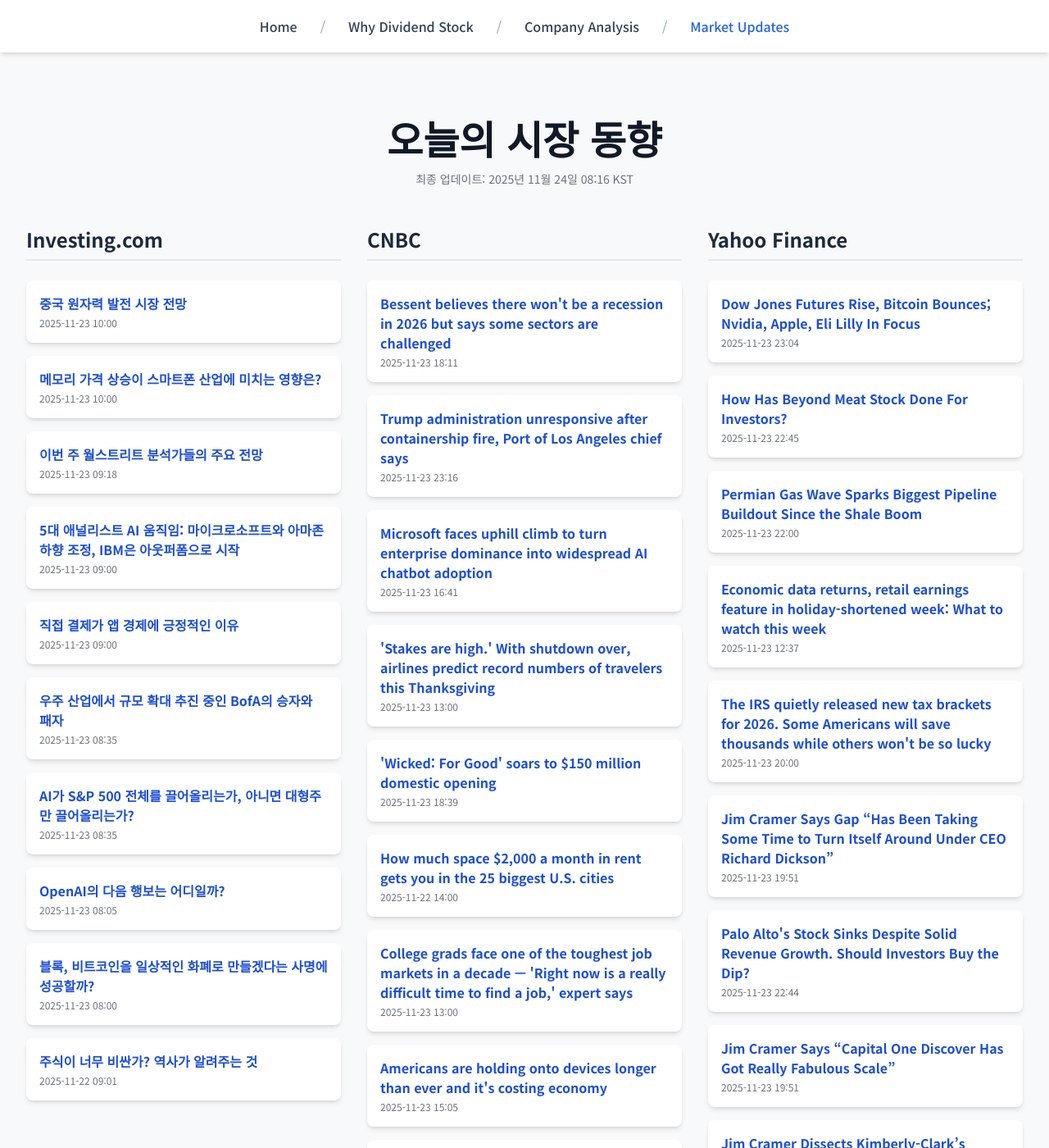
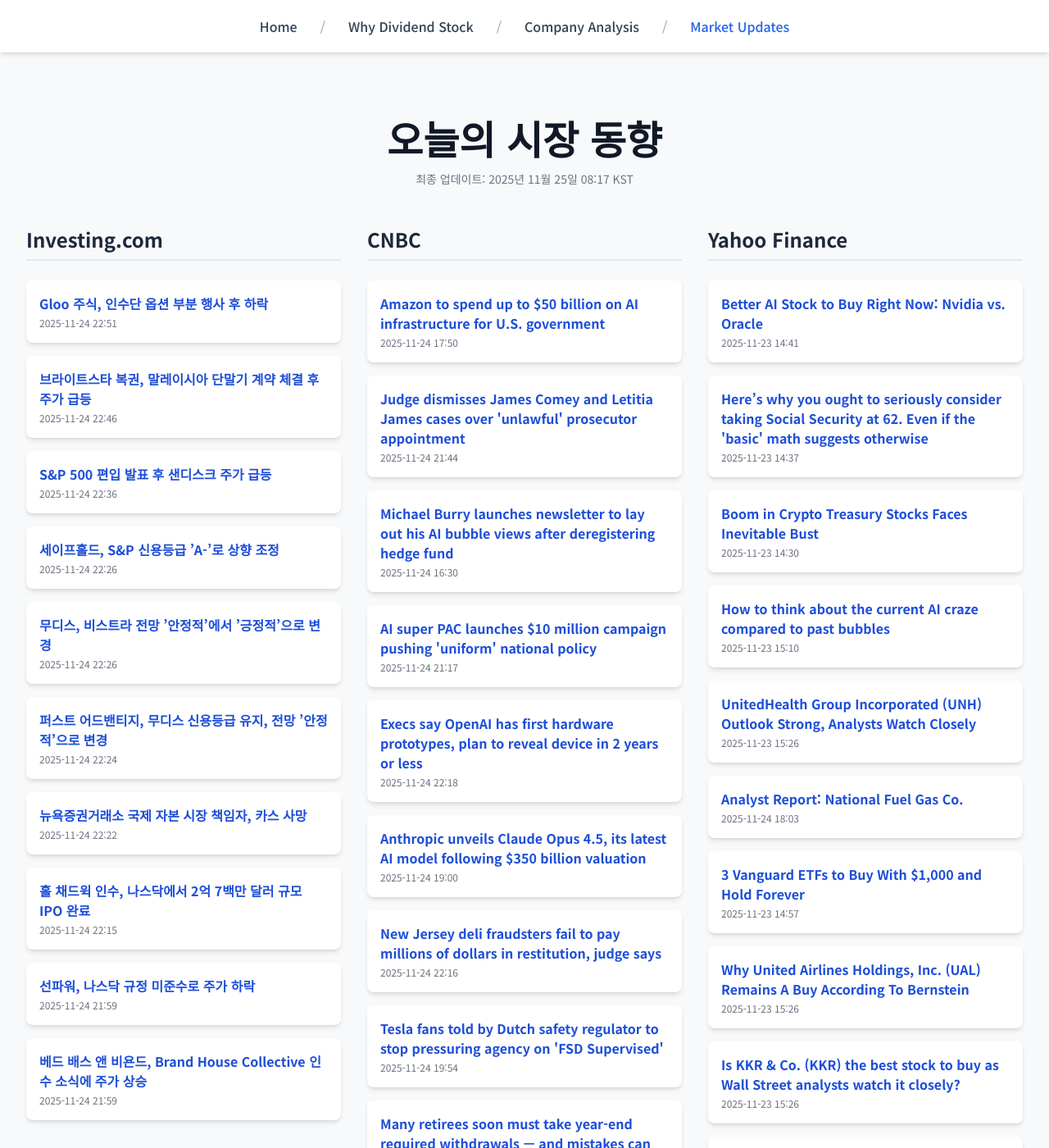
Before and after one commit to Kay-Hwang/my-company-analysis, a Jekyll site: the page built from market-updates.html, in a window 1280 px wide and 1400 px high. Shown: the whole window at 82% size. Built offline with Jekyll 4.4.1, drawn with Linux system fonts in a browser that asks for light colours; nearby versions of some CDN libraries; a script that is not in the unit is left out; some of the changed text lies outside the part shown.

Commit message:
Update daily data

```diff
--- a/_data/latest_data.json
+++ b/_data/latest_data.json
@@ -1,190 +1,190 @@
 {
-  "lastUpdated": "2025년 11월 24일 08:16 KST",
+  "lastUpdated": "2025년 11월 25일 08:17 KST",
   "news": {
     "investing": [
       {
-        "title": "중국 원자력 발전 시장 전망",
-        "link": "https://kr.investing.com/news/stock-market-news/article-1729245",
-        "pubDate": "2025-11-23 10:00:08",
-        "summary": "중국 원자력 발전 시장 전망"
+        "title": "Gloo 주식, 인수단 옵션 부분 행사 후 하락",
+        "link": "https://kr.investing.com/news/stock-market-news/article-93CH-1731055",
+        "pubDate": "2025-11-24 22:51:27",
+        "summary": "Gloo 주식, 인수단 옵션 부분 행사 후 하락"
       },
       {
-        "title": "메모리 가격 상승이 스마트폰 산업에 미치는 영향은?",
-        "link": "https://kr.investing.com/news/stock-market-news/article-1729244",
-        "pubDate": "2025-11-23 10:00:05",
-        "summary": "메모리 가격 상승이 스마트폰 산업에 미치는 영향은?"
+        "title": "브라이트스타 복권, 말레이시아 단말기 계약 체결 후 주가 급등",
+        "link": "https://kr.investing.com/news/stock-market-news/article-93CH-1731045",
+        "pubDate": "2025-11-24 22:46:45",
+        "summary": "브라이트스타 복권, 말레이시아 단말기 계약 체결 후 주가 급등"
       },
       {
-        "title": "이번 주 월스트리트 분석가들의 주요 전망",
-        "link": "https://kr.investing.com/news/stock-market-news/article-1729241",
-        "pubDate": "2025-11-23 09:18:22",
-        "summary": "이번 주 월스트리트 분석가들의 주요 전망"
+        "title": "S&P 500 편입 발표 후 샌디스크 주가 급등",
+        "link": "https://kr.investing.com/news/stock-market-news/article-1731026",
+        "pubDate": "2025-11-24 22:36:38",
+        "summary": "S&P 500 편입 발표 후 샌디스크 주가 급등"
       },
       {
-        "title": "5대 애널리스트 AI 움직임: 마이크로소프트와 아마존 하향 조정, IBM은 아웃퍼폼으로 시작",
-        "link": "https://kr.investing.com/news/stock-market-news/article-1729239",
-        "pubDate": "2025-11-23 09:00:11",
-        "summary": "5대 애널리스트 AI 움직임: 마이크로소프트와 아마존 하향 조정, IBM은 아웃퍼폼으로 시작"
+        "title": "세이프홀드, S&P 신용등급 ’A-’로 상향 조정",
+        "link": "https://kr.investing.com/news/stock-market-news/article-93CH-1731013",
+        "pubDate": "2025-11-24 22:26:52",
+        "summary": "세이프홀드, S&P 신용등급 ’A-’로 상향 조정"
       },
       {
-        "title": "직접 결제가 앱 경제에 긍정적인 이유",
-        "link": "https://kr.investing.com/news/stock-market-news/article-1729236",
-        "pubDate": "2025-11-23 09:00:05",
-        "summary": "직접 결제가 앱 경제에 긍정적인 이유"
+        "title": "무디스, 비스트라 전망 ’안정적’에서 ’긍정적’으로 변경",
+        "link": "https://kr.investing.com/news/stock-market-news/article-93CH-1731012",
+        "pubDate": "2025-11-24 22:26:11",
+        "summary": "무디스, 비스트라 전망 ’안정적’에서 ’긍정적’으로 변경"
       },
       {
-        "title": "우주 산업에서 규모 확대 추진 중인 BofA의 승자와 패자",
-        "link": "https://kr.investing.com/news/stock-market-news/article-1729233",
-        "pubDate": "2025-11-23 08:35:07",
-        "summary": "우주 산업에서 규모 확대 추진 중인 BofA의 승자와 패자"
+        "title": "퍼스트 어드밴티지, 무디스 신용등급 유지, 전망 ’안정적’으로 변경",
+        "link": "https://kr.investing.com/news/stock-market-news/article-93CH-1731010",
+        "pubDate": "2025-11-24 22:24:50",
+        "summary": "퍼스트 어드밴티지, 무디스 신용등급 유지, 전망 ’안정적’으로 변경"
       },
       {
-        "title": "AI가 S&P 500 전체를 끌어올리는가, 아니면 대형주만 끌어올리는가?",
-        "link": "https://kr.investing.com/news/stock-market-news/article-1729234",
-        "pubDate": "2025-11-23 08:35:04",
-        "summary": "AI가 S&P 500 전체를 끌어올리는가, 아니면 대형주만 끌어올리는가?"
+        "title": "뉴욕증권거래소 국제 자본 시장 책임자, 카스 사망",
+        "link": "https://kr.investing.com/news/stock-market-news/article-93CH-1731009",
+        "pubDate": "2025-11-24 22:22:39",
+        "summary": "뉴욕증권거래소 국제 자본 시장 책임자, 카스 사망"
       },
       {
-        "title": "OpenAI의 다음 행보는 어디일까?",
-        "link": "https://kr.investing.com/news/stock-market-news/article-1729225",
-        "pubDate": "2025-11-23 08:05:03",
-        "summary": "OpenAI의 다음 행보는 어디일까?"
+        "title": "홀 채드윅 인수, 나스닥에서 2억 7백만 달러 규모 IPO 완료",
+        "link": "https://kr.investing.com/news/stock-market-news/article-432SI-1731000",
+        "pubDate": "2025-11-24 22:15:07",
+        "summary": "홀 채드윅 인수, 나스닥에서 2억 7백만 달러 규모 IPO 완료"
       },
       {
-        "title": "블록, 비트코인을 일상적인 화폐로 만들겠다는 사명에 성공할까?",
-        "link": "https://kr.investing.com/news/stock-market-news/article-1729223",
-        "pubDate": "2025-11-23 08:00:09",
-        "summary": "블록, 비트코인을 일상적인 화폐로 만들겠다는 사명에 성공할까?"
+        "title": "선파워, 나스닥 규정 미준수로 주가 하락",
+        "link": "https://kr.investing.com/news/stock-market-news/article-93CH-1730975",
+        "pubDate": "2025-11-24 21:59:41",
+        "summary": "선파워, 나스닥 규정 미준수로 주가 하락"
       },
       {
-        "title": "주식이 너무 비싼가? 역사가 알려주는 것",
-        "link": "https://kr.investing.com/news/stock-market-news/article-1729160",
-        "pubDate": "2025-11-22 09:01:43",
-        "summary": "주식이 너무 비싼가? 역사가 알려주는 것"
+        "title": "베드 배스 앤 비욘드, Brand House Collective 인수 소식에 주가 상승",
+        "link": "https://kr.investing.com/news/stock-market-news/article-93CH-1730973",
+        "pubDate": "2025-11-24 21:59:03",
+        "summary": "베드 배스 앤 비욘드, Brand House Collective 인수 소식에 주가 상승"
       }
     ],
     "cnbc": [
       {
-        "title": "Bessent believes there won't be a recession in 2026 but says some sectors are challenged",
-        "link": "https://www.cnbc.com/2025/11/23/bessent-economy-no-recession-2026.html",
-        "pubDate": "Sun, 23 Nov 2025 18:11:03 GMT",
-        "summary": "Treasury Secretary Scott Bessent said the U.S. was not at risk of entering a recession in 2026 and that Americans would soon benefit from Trump's policies."
+        "title": "Amazon to spend up to $50 billion on AI infrastructure for U.S. government",
+        "link": "https://www.cnbc.com/2025/11/24/amazon-to-spend-up-to-50-billion-on-ai-services-for-us-government.html",
+        "pubDate": "Mon, 24 Nov 2025 17:50:47 GMT",
+        "summary": "The project will add 1.3 gigawatts of capacity across new data centers, with Amazon expected to break ground in 2026."
       },
       {
-        "title": "Trump administration unresponsive after containership fire, Port of Los Angeles chief says",
-        "link": "https://www.cnbc.com/2025/11/23/trump-port-of-los-angeles-containership-fire.html",
-        "pubDate": "Sun, 23 Nov 2025 23:16:23 GMT",
-        "summary": "As a containership continues to burn, the head of the Port of Los Angeles has repeatedly asked the Trump administration for help."
+        "title": "Judge dismisses James Comey and Letitia James cases over 'unlawful' prosecutor appointment",
+        "link": "https://www.cnbc.com/2025/11/24/trump-comey-james-indictments-halligan.html",
+        "pubDate": "Mon, 24 Nov 2025 21:44:18 GMT",
+        "summary": "Senior U.S. District Judge Cameron Currie ruled that Lindsey Halligan, the interim U.S. attorney who brought both indictments, was invalidly appointed."
       },
       {
-        "title": "Microsoft faces uphill climb to turn enterprise dominance into widespread AI chatbot adoption",
-        "link": "https://www.cnbc.com/2025/11/23/microsoft-faces-uphill-climb-to-win-in-ai-chatbots-with-copilot.html",
-        "pubDate": "Sun, 23 Nov 2025 16:41:58 GMT",
-        "summary": "At Microsoft's annual Ignite conference this week, IT buyers explained why Microsoft isn't seeing runaway success with its Copilot AI assistant."
+        "title": "Michael Burry launches newsletter to lay out his AI bubble views after deregistering hedge fund",
+        "link": "https://www.cnbc.com/2025/11/24/michael-burry-launches-newsletter-to-lay-out-his-ai-bubble-views-after-deregistering-hedge-fund.html",
+        "pubDate": "Mon, 24 Nov 2025 16:30:25 GMT",
+        "summary": "\"The Big Short\" investor is capitalizing on the massive audience he's built on X, where 1.6 million followers have long parsed his cryptic posts."
       },
       {
-        "title": "'Stakes are high.' With shutdown over, airlines predict record numbers of travelers this Thanksgiving",
-        "link": "https://www.cnbc.com/2025/11/23/thanksgiving-air-travel-after-shutdown.html",
-        "pubDate": "Sun, 23 Nov 2025 13:00:01 GMT",
-        "summary": "Airline executives are hoping for a smooth Thanksgiving after a rocky fall because of the government shutdown."
+        "title": "AI super PAC launches $10 million campaign pushing 'uniform' national policy",
+        "link": "https://www.cnbc.com/2025/11/24/ai-pac-trump-congress-midterms.html",
+        "pubDate": "Mon, 24 Nov 2025 21:17:41 GMT",
+        "summary": "The PAC is mobilizing as President Donald Trump's White House and congressional Republicans are working to suppress states' ability to implement AI laws."
       },
       {
-        "title": "'Wicked: For Good' soars to $150 million domestic opening",
-        "link": "https://www.cnbc.com/2025/11/23/universals-wicked-for-good-soars-to-150-million-domestic-opening.html",
-        "pubDate": "Sun, 23 Nov 2025 18:39:24 GMT",
-        "summary": "Universal's \"Wicked: For Good\" tallied an estimated $150 million domestic opening during its first three days in theaters."
+        "title": "Execs say OpenAI has first hardware prototypes, plan to reveal device in 2 years or less",
+        "link": "https://www.cnbc.com/2025/11/24/openai-hardware-jony-ive-sam-altman-emerson-collective.html",
+        "pubDate": "Mon, 24 Nov 2025 22:18:48 GMT",
+        "summary": "Altman declined to answer a question about what exactly OpenAI is building, but said the company is targeting a calmer \"vibe\" than smartphones."
       },
       {
-        "title": "How much space $2,000 a month in rent gets you in the 25 biggest U.S. cities",
-        "link": "https://www.cnbc.com/2025/11/22/how-much-space-2000-a-month-in-rent-gets-in-25-biggest-us-cities.html",
-        "pubDate": "Sat, 22 Nov 2025 14:00:01 GMT",
-        "summary": "Take a look at where you can get the most and least space in major American cities if you're renting with a $2,000 budget."
+        "title": "Anthropic unveils Claude Opus 4.5, its latest AI model following $350 billion valuation",
+        "link": "https://www.cnbc.com/2025/11/24/anthropic-unveils-claude-opus-4point5-its-latest-ai-model.html",
+        "pubDate": "Mon, 24 Nov 2025 19:00:01 GMT",
+        "summary": "Anthropic says its new Claude Opus 4.5 excels at coding, using computers and assisting users with complex enterprise tasks."
       },
       {
-        "title": "College grads face one of the toughest job markets in a decade — 'Right now is a really difficult time to find a job,' expert says",
-        "link": "https://www.cnbc.com/2025/11/23/college-graduates-are-struggling-to-find-jobs-ai-is-partly-to-blame.html",
-        "pubDate": "Sun, 23 Nov 2025 13:00:01 GMT",
-        "summary": "This year, those armed with a newly minted diploma face one of the toughest job markets in a decade."
+        "title": "New Jersey deli fraudsters fail to pay millions of dollars in restitution, judge says",
+        "link": "https://www.cnbc.com/2025/11/24/new-jersey-deli-fraud-coker-restitution-judge.html",
+        "pubDate": "Mon, 24 Nov 2025 22:16:04 GMT",
+        "summary": "Peter Coker Sr. and Peter Coker Jr. owe more than $5 million in restitution to retail investors and to the investment arms of Duke and Vanderbilt universities."
       },
       {
-        "title": "Americans are holding onto devices longer than ever and it's costing economy",
-        "link": "https://www.cnbc.com/2025/11/23/how-device-hoarding-by-americans-is-costing-economy.html",
-        "pubDate": "Sun, 23 Nov 2025 15:05:47 GMT",
-        "summary": "Americans are holding onto devices longer than ever before, and while it may be consumer smart, it comes at a cost to work productivity and the U.S. economy."
+        "title": "Tesla fans told by Dutch safety regulator to stop pressuring agency on 'FSD Supervised'",
+        "link": "https://www.cnbc.com/2025/11/24/tesla-fans-told-by-dutch-safety-agency-end-pressure-fsd-supervised.html",
+        "pubDate": "Mon, 24 Nov 2025 19:54:42 GMT",
+        "summary": "Dutch automotive safety regulator RDW said that Tesla is working to gain approval to make its \"FSD Supervised\" systems available in the Netherlands."
       },
       {
-        "title": "More companies are shifting workers to passwordless authentication",
-        "link": "https://www.cnbc.com/2025/11/23/passwords-corporate-cybersecurity-employee-authentication.html",
-        "pubDate": "Sun, 23 Nov 2025 15:05:24 GMT",
-        "summary": "Both workers and business leaders are tired of device passwords. More companies are doing away with them and, in the process, improving cybersecurity."
+        "title": "Many retirees soon must take year-end required withdrawals — and mistakes can be costly",
+        "link": "https://www.cnbc.com/2025/11/24/biggest-required-minimum-distribution-mistakes-.html",
+        "pubDate": "Mon, 24 Nov 2025 12:00:01 GMT",
+        "summary": "Many retirees soon must take required minimum distributions and mistakes can be costly. Here's how to avoid them."
       },
       {
-        "title": "IRS crackdown on popular crypto 'tax cheat' begins with 2025 filing year",
-        "link": "https://www.cnbc.com/2025/11/22/new-irs-requirements-crypto-tax-cheat-risky-this-year-filing.html",
-        "pubDate": "Sat, 22 Nov 2025 17:45:21 GMT",
-        "summary": "A new IRS requirement covering crypto transactions starting with the 2025 tax year has big consequences for how investors report digital assets transactions."
+        "title": "Shoppers curtail Black Friday plans to stretch spending: ‘They are using every tool that they can,’ expert says",
+        "link": "https://www.cnbc.com/2025/11/24/black-friday-spending-pullback.html",
+        "pubDate": "Mon, 24 Nov 2025 17:02:33 GMT",
+        "summary": "Amid concerns about the economy, persistent inflation and the latest wave of tariff hikes, shoppers plan to spend a little less this year."
       }
     ],
     "yahoo": [
       {
-        "title": "Dow Jones Futures Rise, Bitcoin Bounces; Nvidia, Apple, Eli Lilly In Focus",
-        "link": "https://www.investors.com/market-trend/stock-market-today/dow-jones-futures-bitcoin-nvidia-apple-eli-lilly/?src=A00220&yptr=yahoo",
-        "pubDate": "2025-11-23T23:04:34Z",
-        "summary": "Dow Jones Futures Rise, Bitcoin Bounces; Nvidia, Apple, Eli Lilly In Focus"
+        "title": "Better AI Stock to Buy Right Now: Nvidia vs. Oracle",
+        "link": "https://finance.yahoo.com/news/better-ai-stock-buy-now-144100479.html",
+        "pubDate": "2025-11-23T14:41:00Z",
+        "summary": "Better AI Stock to Buy Right Now: Nvidia vs. Oracle"
       },
       {
-        "title": "How Has Beyond Meat Stock Done For Investors?",
-        "link": "https://finance.yahoo.com/news/beyond-meat-stock-done-investors-224500038.html",
-        "pubDate": "2025-11-23T22:45:00Z",
-        "summary": "How Has Beyond Meat Stock Done For Investors?"
+        "title": "Here’s why you ought to seriously consider taking Social Security at 62. Even if the 'basic' math suggests otherwise",
+        "link": "https://finance.yahoo.com/news/why-ought-seriously-consider-taking-143700092.html",
+        "pubDate": "2025-11-23T14:37:00Z",
+        "summary": "Here’s why you ought to seriously consider taking Social Security at 62. Even if the 'basic' math suggests otherwise"
       },
       {
-        "title": "Permian Gas Wave Sparks Biggest Pipeline Buildout Since the Shale Boom",
-        "link": "https://finance.yahoo.com/news/permian-gas-wave-sparks-biggest-220000765.html",
-        "pubDate": "2025-11-23T22:00:00Z",
-        "summary": "Permian Gas Wave Sparks Biggest Pipeline Buildout Since the Shale Boom"
+        "title": "Boom in Crypto Treasury Stocks Faces Inevitable Bust",
+        "link": "https://finance.yahoo.com/news/boom-crypto-treasury-stocks-faces-143000428.html",
+        "pubDate": "2025-11-23T14:30:00Z",
+        "summary": "Boom in Crypto Treasury Stocks Faces Inevitable Bust"
       },
       {
-        "title": "Economic data returns, retail earnings feature in holiday-shortened week: What to watch this week",
-        "link": "https://finance.yahoo.com/news/economic-data-returns-retail-earnings-feature-in-holiday-shortened-week-what-to-watch-this-week-123746898.html",
-        "pubDate": "2025-11-23T12:37:46Z",
-        "summary": "Economic data returns, retail earnings feature in holiday-shortened week: What to watch this week"
+        "title": "How to think about the current AI craze compared to past bubbles",
+        "link": "https://finance.yahoo.com/news/how-to-think-about-the-current-ai-craze-compared-to-past-bubbles-151026041.html",
+        "pubDate": "2025-11-23T15:10:26Z",
+        "summary": "How to think about the current AI craze compared to past bubbles"
       },
       {
-        "title": "The IRS quietly released new tax brackets for 2026. Some Americans will save thousands while others won't be so lucky",
-        "link": "https://finance.yahoo.com/news/irs-quietly-released-tax-brackets-200000886.html",
-        "pubDate": "2025-11-23T20:00:00Z",
-        "summary": "The IRS quietly released new tax brackets for 2026. Some Americans will save thousands while others won't be so lucky"
+        "title": "UnitedHealth Group Incorporated (UNH) Outlook Strong, Analysts Watch Closely",
+        "link": "https://finance.yahoo.com/news/unitedhealth-group-incorporated-unh-outlook-152635214.html",
+        "pubDate": "2025-11-23T15:26:35Z",
+        "summary": "UnitedHealth Group Incorporated (UNH) Outlook Strong, Analysts Watch Closely"
       },
       {
-        "title": "Jim Cramer Says Gap “Has Been Taking Some Time to Turn Itself Around Under CEO Richard Dickson”",
-        "link": "https://finance.yahoo.com/news/jim-cramer-says-gap-taking-195142717.html",
-        "pubDate": "2025-11-23T19:51:42Z",
-        "summary": "Jim Cramer Says Gap “Has Been Taking Some Time to Turn Itself Around Under CEO Richard Dickson”"
+        "title": "Analyst Report: National Fuel Gas Co.",
+        "link": "https://finance.yahoo.com/research/reports/ARGUS_3237_AnalystReport_1764007388000?yptr=yahoo&ncid=yahooproperties_plusresear_nm5q6ze1cei",
+        "pubDate": "2025-11-24T18:03:08Z",
+        "summary": "Analyst Report: National Fuel Gas Co."
       },
       {
-        "title": "Palo Alto's Stock Sinks Despite Solid Revenue Growth. Should Investors Buy the Dip?",
-        "link": "https://finance.yahoo.com/news/palo-altos-stock-sinks-despite-224400916.html",
-        "pubDate": "2025-11-23T22:44:00Z",
-        "summary": "Palo Alto's Stock Sinks Despite Solid Revenue Growth. Should Investors Buy the Dip?"
+        "title": "3 Vanguard ETFs to Buy With $1,000 and Hold Forever",
+        "link": "https://finance.yahoo.com/news/3-vanguard-etfs-buy-1-145700565.html",
+        "pubDate": "2025-11-23T14:57:00Z",
+        "summary": "3 Vanguard ETFs to Buy With $1,000 and Hold Forever"
       },
       {
-        "title": "Jim Cramer Says “Capital One Discover Has Got Really Fabulous Scale”",
-        "link": "https://finance.yahoo.com/news/jim-cramer-says-capital-one-195140587.html",
-        "pubDate": "2025-11-23T19:51:40Z",
-        "summary": "Jim Cramer Says “Capital One Discover Has Got Really Fabulous Scale”"
+        "title": "Why United Airlines Holdings, Inc. (UAL) Remains A Buy According To Bernstein",
+        "link": "https://finance.yahoo.com/news/why-united-airlines-holdings-inc-152633384.html",
+        "pubDate": "2025-11-23T15:26:33Z",
+        "summary": "Why United Airlines Holdings, Inc. (UAL) Remains A Buy According To Bernstein"
       },
       {
-        "title": "Jim Cramer Dissects Kimberly-Clark’s Acquisition of Kenvue",
-        "link": "https://finance.yahoo.com/news/jim-cramer-dissects-kimberly-clark-195138841.html",
-        "pubDate": "2025-11-23T19:51:38Z",
-        "summary": "Jim Cramer Dissects Kimberly-Clark’s Acquisition of Kenvue"
+        "title": "Is KKR & Co. (KKR) the best stock to buy as Wall Street analysts watch it closely?",
+        "link": "https://finance.yahoo.com/news/kkr-co-kkr-best-stock-152630856.html",
+        "pubDate": "2025-11-23T15:26:30Z",
+        "summary": "Is KKR & Co. (KKR) the best stock to buy as Wall Street analysts watch it closely?"
       },
       {
-        "title": "Jim Cramer on Abbott: “I Think It’s a Terrific Time to Do Some Buying”",
-        "link": "https://finance.yahoo.com/news/jim-cramer-abbott-think-terrific-195136332.html",
-        "pubDate": "2025-11-23T19:51:36Z",
-        "summary": "Jim Cramer on Abbott: “I Think It’s a Terrific Time to Do Some Buying”"
+        "title": "Analysts Bullish on Capital One Financial (COF) Evidenced by Multiple Buy Ratings",
+        "link": "https://finance.yahoo.com/news/analysts-bullish-capital-one-financial-152629921.html",
+        "pubDate": "2025-11-23T15:26:29Z",
+        "summary": "Analysts Bullish on Capital One Financial (COF) Evidenced by Multiple Buy Ratings"
       }
     ]
   }
```
